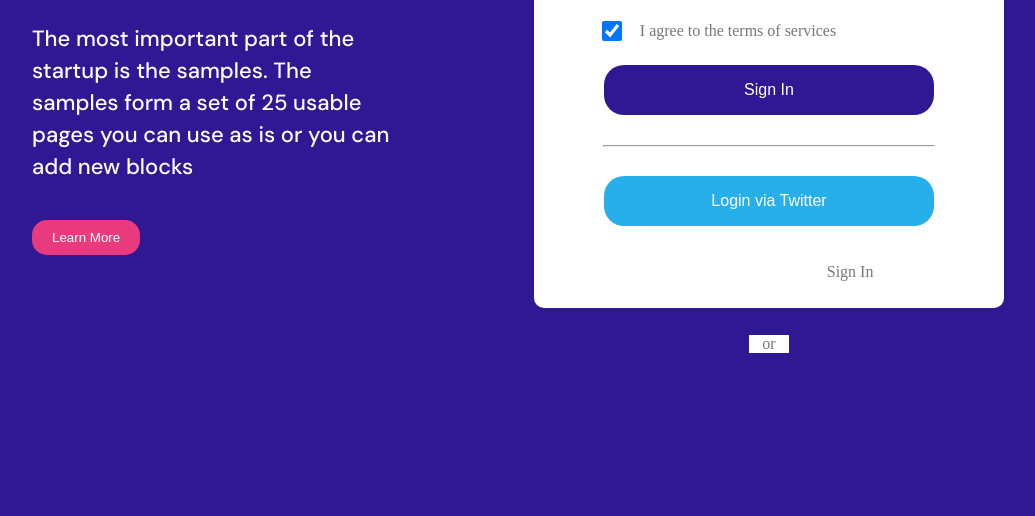
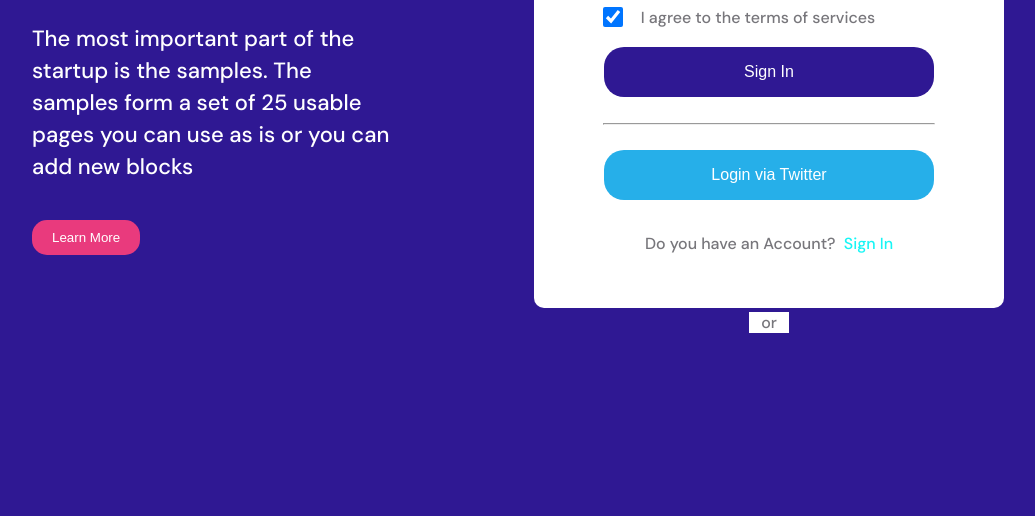
Before and after one commit to sahilshahu555/header_14, a plain HTML site: page index.html in a window 1280 px wide. Shown: the part 447-963 px from the top of the page, without its empty margins (190-1225 px from the left). Drawn offline with Linux system fonts and the light colour scheme.

Commit message:
edited box2 section

```diff
--- a/index.css
+++ b/index.css
@@ -3,6 +3,8 @@ body{
     background-color: rgb(47,24,147);
     width: 1400px;
     height: 890px;
+    font-family: 'DM Sans', sans-serif;
+
 }
 /* Main Section */
 
@@ -58,6 +60,8 @@ body{
     line-height: 70px;
     width: 424px;
     height: 217px;
+    font-family: 'DM Sans', sans-serif;
+
 }
 .box1 h5{
     font-size: 22px;
@@ -103,7 +107,7 @@ body{
     gap: 15px;
 }
 #check{
-   margin-left:-100px ;
+   margin-left:-60px ;
     width: 20px;
     height: 20px;
 }
@@ -141,9 +145,16 @@ body{
 }
 #or{
     position: absolute;
-    bottom: 0px;
+    bottom: 20px;
     background-color: white;
     width: 40px;
     text-align: center;
 
 }
+p{
+    color: rgb(119, 118, 123);
+    height: 50px;
+}
+#s1{
+    color: rgb(23, 245, 245);
+}
--- a/index.html
+++ b/index.html
@@ -47,7 +47,7 @@
               <hr id="hr">
               <span id="or">or</span>
               <button id="b2"> Login via Twitter</button>
-              <p>Do you have an Account <span>Sign In</span></p>
+              <p>Do you have an Account? &nbsp;<span id="s1">Sign In</span></p>
 
             </div>
         </div>
```
